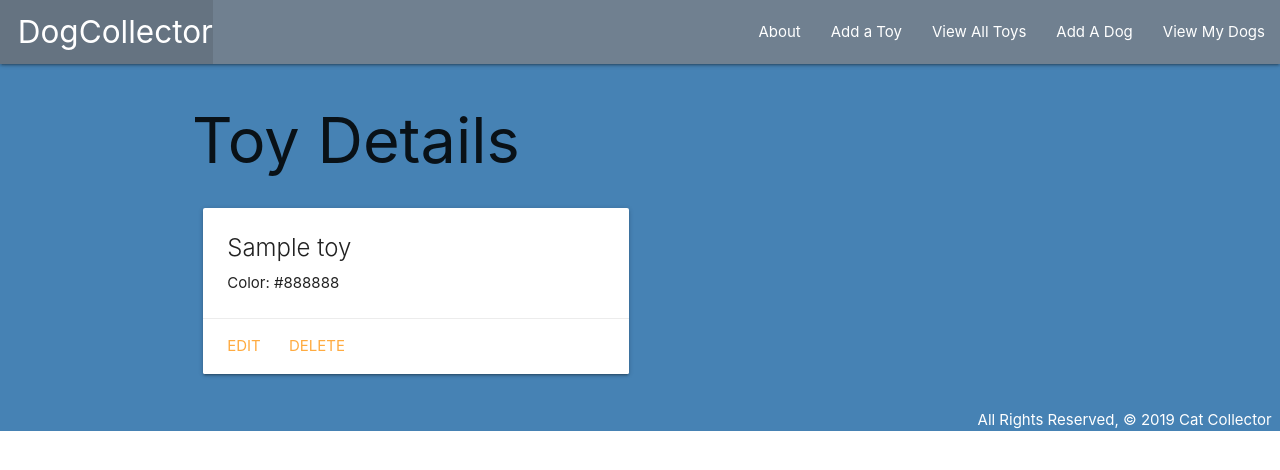
After one commit to TylerReidd/Dogcollector, a Django app: page /toys/1/ in a window 1280 px wide. The commit adds this page. Shown: the top 470 px of the page. Run offline with Django 3.2, Linux system fonts and the light colour scheme; tables that the repository leaves empty hold one stand-in row (values such as "Sample post").

Commit message:
add toys

```diff
--- a/main_app/admin.py
+++ b/main_app/admin.py
@@ -2,6 +2,7 @@ from django.contrib import admin
 
 # Register your models here.
 from django.contrib import admin
-from .models import Dog, Feeding
+from .models import Dog, Feeding, Toy
 admin.site.register(Dog)
 admin.site.register(Feeding)
+admin.site.register(Toy)
--- a/main_app/forms.py
+++ b/main_app/forms.py
@@ -2,5 +2,6 @@ from django.forms import ModelForm
 from .models import Feeding
 
 class FeedingForm(ModelForm):
-    class Meta:
-        model = Feedingfields = ['date', 'meal']
+  class Meta:
+    model = Feeding
+    fields = ['date', 'meal']
--- a/main_app/models.py
+++ b/main_app/models.py
@@ -7,12 +7,20 @@ MEALS = (
     ('D', 'Dinner')
 )
 # Create your models here.
+class Toy(models.Model):
+    name= models.CharField(max_length=50)
+    color = models.CharField(max_length=20)
+    def __str__(self):
+        return self.name
+    def get_absolute_url(self):
+        return reverse('toys_detail', kwargs={'pk': self.id})
+
 class Dog(models.Model):
     name = models.CharField(max_length=100)
     breed = models.CharField(max_length=100)
     description = models.TextField(max_length=250)
     age = models.IntegerField()
-
+    toys = models.ManyToManyField(Toy)
     def __str__(self):
         return self.name
 
@@ -27,3 +35,6 @@ class Feeding(models.Model):
 
     def __str__(self):
         return f"{self.get_meal_display()} on {self.date}"
+
+    class Meta:
+        ordering = ['-date']
--- a/main_app/templates/base.html
+++ b/main_app/templates/base.html
@@ -8,7 +8,7 @@
   <title>Dog Collector</title>
   <link rel="stylesheet" href="https://cdnjs.cloudflare.com/ajax/libs/materialize/1.0.0/css/materialize.min.css">
   <link rel="stylesheet" type="text/css" href="{% static 'css/style.css' %}">
-
+  <script src="https://cdnjs.cloudflare.com/ajax/libs/materialize/1.0.0/js/materialize.min.js"></script>
 </head>
 <body>
   <div class='main-container'>
@@ -20,6 +20,8 @@
         </ul>
         <ul class="right">
           <li><a href="{% url 'about' %}">About</a></li>
+          <li><a href="{% url 'toys_create' %}">Add a Toy</a></li>
+          <li><a href="{% url 'toys_index' %}">View All Toys</a></li>
           <li><a href="{% url 'dogs_create' %}">Add A Dog</a></li>
           <li><a href="{% url 'index' %}">View My Dogs</a></li>
         </ul>
--- /dev/null
+++ b/main_app/templates/main_app/toy_detail.html
@@ -0,0 +1,18 @@
+{% extends 'base.html' %}
+{% block content %}
+<h1>Toy Details</h1>
+<div class="row">
+  <div class="col s6 col-offset-3">
+    <div class="card">
+      <div class="card-content">
+        <span class="card-title">{{ toy.name }}</span>
+        <p>Color: {{ toy.color }}</p>
+      </div>
+      <div class="card-action">
+        <a href="{% url 'toys_update' toy.id %}">Edit</a>
+        <a href="{% url 'toys_delete' toy.id %}">Delete</a>
+      </div>
+    </div>
+  </div>
+</div>
+{% endblock %}
--- a/main_app/urls.py
+++ b/main_app/urls.py
@@ -10,4 +10,12 @@ urlpatterns = [
     path('dogs/create/', views.DogCreate.as_view(), name='dogs_create'),
     path('dogs/<int:pk>/update/', views.DogUpdate.as_view(), name='dogs_update'),
     path('dogs/<int:pk>/delete/', views.DogDelete.as_view(), name='dogs_delete'),
+    path('dogs/<int:dog_id>/add_feeding/', views.add_feeding, name='add_feeding'),
+    path('toys/', views.ToyList.as_view(), name='toys_index'),
+    path('toys/<int:pk>/', views.ToyDetail.as_view(), name='toys_detail'),
+    path('toys/create/', views.ToyCreate.as_view(), name='toys_create'),
+    path('toys/<int:pk>/update/', views.ToyUpdate.as_view(), name='toys_update'),
+    path('toys/<int:pk>/delete/', views.ToyDelete.as_view(), name='toys_delete'),
+    path('dogs/<int:dog_id>/assoc_toy/<int:toy_id>/', views.assoc_toy, name='assoc_toy'),
+    path('dogs/<int:dog_id>/add_feeding/', views.add_feeding, name='add_feeding'),
 ]
--- a/main_app/views.py
+++ b/main_app/views.py
@@ -1,8 +1,8 @@
-from django.shortcuts import render
-from django.http import HttpResponse
+from django.shortcuts import render, redirect
 from django.views.generic.edit import CreateView, UpdateView, DeleteView
-from .models import Dog
-
+from django.views.generic import ListView, DetailView
+from .models import Dog, Toy
+from .forms import FeedingForm
 
 # Create your views here.
 
@@ -10,7 +10,7 @@ from .models import Dog
 
 
 def home(request):
-    return HttpResponse('<h1>What is up Dog?</h1>')
+    return render(request, 'home.html')
 
 def about(request):
     return render(request, 'about.html')
@@ -20,8 +20,28 @@ def dogs_index(request):
     return render(request, 'dogs/index.html', {'dogs': dogs})
 
 def dogs_detail(request, dog_id):
-    dog = Dog.objects.get(id=dog_id)
-    return render(request, 'dogs/detail.html', {'dog': dog})
+  dog = Dog.objects.get(id=dog_id)
+  # Get the toys the cat doesn't have
+  toys_dog_doesnt_have = Toy.objects.exclude(id__in = dog.toys.all().values_list('id'))
+  feeding_form = FeedingForm()
+  return render(request, 'dogs/detail.html', {
+    'dog': dog, 'feeding_form': feeding_form,
+    # Add the toys to be displayed
+    'toys': toys_dog_doesnt_have
+  })
+
+def assoc_toy(request, dog_id, toy_id):
+  # Note that you can pass a toy's id instead of the whole object
+  Dog.objects.get(id=dog_id).toys.add(toy_id)
+  return redirect('detail', dog_id=dog_id)
+
+def add_feeding(request, dog_id):
+    form = FeedingForm(request.POST)
+    if form.is_valid():
+        new_feeding = form.save(commit=False)
+        new_feeding.dog_id = dog_id
+        new_feeding.save()
+    return redirect('detail', dog_id=dog_id)
 
 class DogCreate(CreateView):
     model = Dog
@@ -34,3 +54,21 @@ class DogUpdate(UpdateView):
 class DogDelete(DeleteView):
     model = Dog
     success_url = '/dogs/'
+
+class ToyList(ListView):
+  model = Toy
+
+class ToyDetail(DetailView):
+  model = Toy
+
+class ToyCreate(CreateView):
+  model = Toy
+  fields = '__all__'
+
+class ToyUpdate(UpdateView):
+  model = Toy
+  fields = ['name', 'color']
+
+class ToyDelete(DeleteView):
+  model = Toy
+  success_url = '/toys/'
```
Also changed, not shown: main_app/templates/dogs/detail.html (+58 -0 lines), main_app/templates/main_app/toy_confirm_delete.html (added, +10 -0 lines), main_app/templates/main_app/toy_form.html (added, +18 -0 lines), main_app/templates/main_app/toy_list.html (added, +14 -0 lines), main_app/migrations/0003_auto_20201008_1517.py (added).
